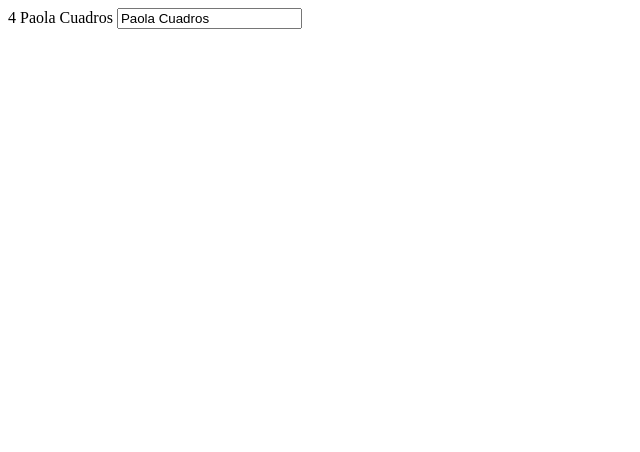
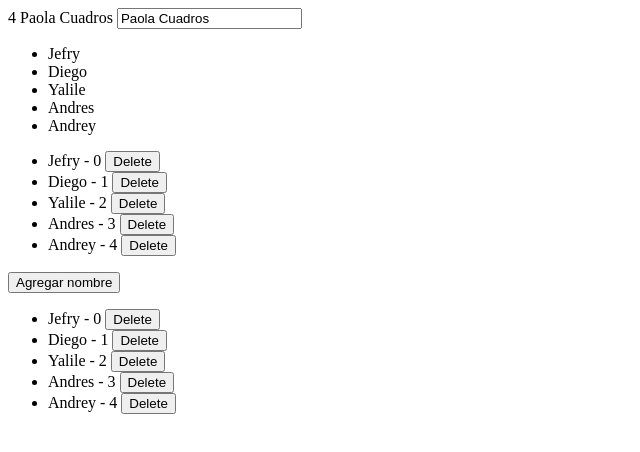
Before and after one commit to PaolaCuadros1/explicacionAngular, an Angular app: page / in a window 1280 px wide. Shown: the top 452 px of the page, without its empty margins (0-640 px from the left). Built offline with nearby package versions, Linux system fonts and the light colour scheme.

Commit message:
Explicado la directiva ngFor.

```diff
--- a/src/app/app.component.html
+++ b/src/app/app.component.html
@@ -17,3 +17,36 @@ Vamos a crear una varibale llamada autorName = 'Paola Cuadros'
 <div *ngIf="autorName==='Paola'" >
   El nombre es Paola
 </div>
+
+<!-- ----------------- Explicación directiva ngFor ----------------- -->
+<ul>
+  <li *ngFor=" let name of names " >
+    {{ name }}
+  </li>
+</ul>
+
+<!-- Iterar con la posición del arreglo -->
+<ul>
+  <li *ngFor=" let name of names; index as i " >
+    {{ name }} - {{ i }}
+    <!-- Botón para eliminar un elemento de nuestro array -->
+    <button (click)="deleteName(i)" > Delete </button>
+  </li>
+</ul>
+
+<!-- Agregar un item a nuestro arreglo -->
+<button (click)="addName()" > Agregar nombre </button>
+
+<!-- Validar si nuestra lista está vacía
+Si el .length es igual a 0 nos mostrará ese mensaje.
+-->
+<ul>
+  <li *ngIf="names.length === 0" >La lista está vacía</li>
+  <li *ngFor=" let name of names; index as i " >
+    {{ name }} - {{ i }}
+    <!-- Botón para eliminar un elemento de nuestro array -->
+    <button (click)="deleteName(i)" > Delete </button>
+  </li>
+</ul>
+
+<!-- ----------------- Fin explicación directiva ngFor ----------------- -->
--- a/src/app/app.component.ts
+++ b/src/app/app.component.ts
@@ -8,4 +8,20 @@ import { Component } from '@angular/core';
 export class AppComponent {
   title = 'pageAngular';
   autorName = 'Paola Cuadros'; // Nueva variable.
+  names = ['Jefry', 'Diego', 'Yalile', 'Andres', 'Andrey']; // Creación del array que vamos a iterar.
+
+  /**
+   * Método utilizado para agregar un nuevo nombre al dar clic en un boton.
+   */
+  addName() {
+    this.names.push('nuevo nombre');
+  }
+
+  /**
+   * Ya que typeScript es fuertemente tipado, debemos especificar que tipo de dato vamos a recibir.
+   * @param index de tipo number, el cual es el index del elemento.
+   */
+  deleteName(index: number) {
+    this.names.splice(index, 1);
+  }
 }
```
